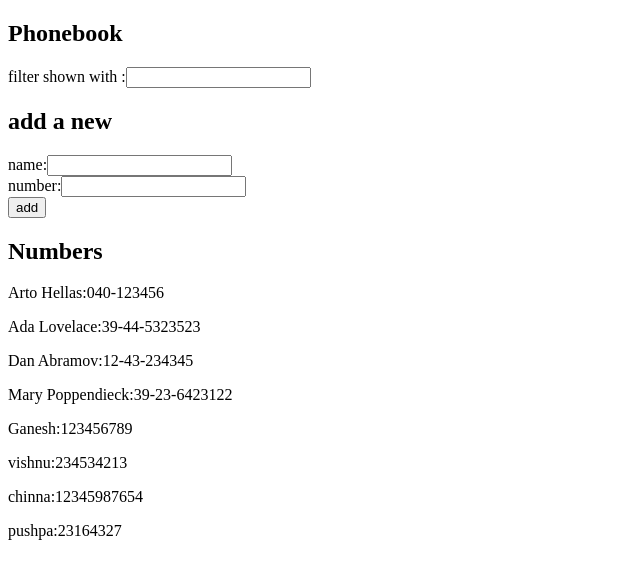
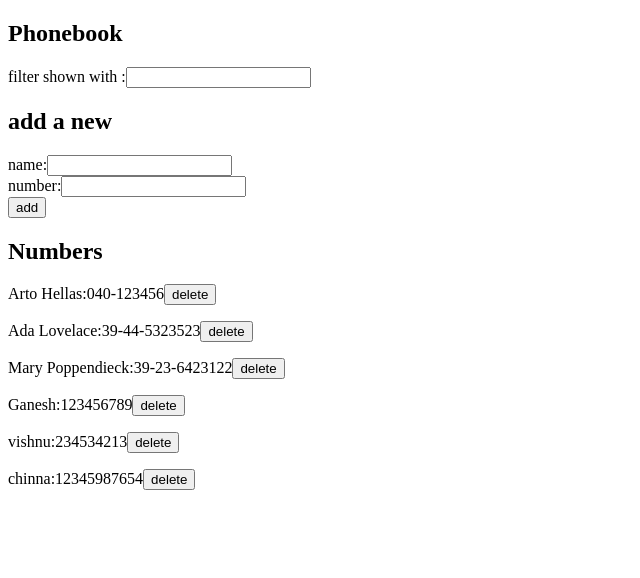
Before and after one commit to AA1-34-Ganesh/FullStack_Course, a React (Vite) app in the folder part2/phonebook/: page / in a window 1280 px wide. Shown: the top 578 px of the page, without its empty margins (0-640 px from the left). Built offline with nearby package versions, Linux system fonts and the light colour scheme; data requests are answered from the project's data file.

Commit message:
Complete the 2.14 exercise and add delete functionality to json server

```diff
--- a/part2/phonebook/db.json
+++ b/part2/phonebook/db.json
@@ -9,11 +9,6 @@
       "name": "Ada Lovelace",
       "number": "39-44-5323523",
       "id": "2"
-    },
-    {
-      "name": "Dan Abramov",
-      "number": "12-43-234345",
-      "id": "3"
     },
     {
       "name": "Mary Poppendieck",
@@ -34,11 +29,6 @@
       "name": "chinna",
       "number": "12345987654",
       "id": "qK1LjErgj7I"
-    },
-    {
-      "name": "pushpa",
-      "number": "23164327",
-      "id": "wAQ8-klxcpQ"
     }
   ],
   "$schema": "./node_modules/json-server/schema.json"
--- a/part2/phonebook/src/App.jsx
+++ b/part2/phonebook/src/App.jsx
@@ -46,6 +46,18 @@
         setPersons(initialData)
       })
   }, [])
+  const remove=(id)=>{
+     const person=persons.find(person=>person.id===id);
+
+     const confirmDelete=window.confirm(
+       `Delete ${person.name}`
+     )
+     if(confirmDelete){
+      personService.deletePerson(id).then(()=>{
+        setPersons(persons.filter(person=>person.id !==id))
+      })
+     }
+  }
   return (
     <div>
       <h2>Phonebook</h2>
@@ -56,7 +68,7 @@
         handleInputNumber={handleInputNumber} />
 
       <h2>Numbers</h2>
-      <Persons filterNames={filterNames} />
+      <Persons filterNames={filterNames} remove={remove} />
     </div>
   )
 }
--- a/part2/phonebook/src/components/Persons.jsx
+++ b/part2/phonebook/src/components/Persons.jsx
@@ -1,12 +1,14 @@
 import React from 'react';
 
-export const Persons=({filterNames})=>{
+export const Persons=({filterNames,remove})=>{
     return(
      <div>
        {
         filterNames.map((person) => (
           <div key={person.id}>
-            <p>{person.name}:{person.number}</p>
+            <p>{person.name}:{person.number}
+              <button key={person.id} onClick={()=>remove(person.id)}>delete</button>
+            </p>
           </div>
         ))
       }
--- a/part2/phonebook/src/services/persons.js
+++ b/part2/phonebook/src/services/persons.js
@@ -12,4 +12,8 @@
     const newOne=axios.post(baseUrl,newObject);
     return newOne.then((response)=>response.data)
 }
-export default { getAll, create}
+ const deletePerson=(id)=>{
+    const deletePer=axios.delete(`${baseUrl}/${id}`);
+    return deletePer.then((response)=>response.data)
+}
+export default { getAll, create,deletePerson}
```
